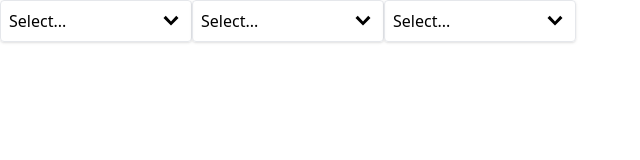
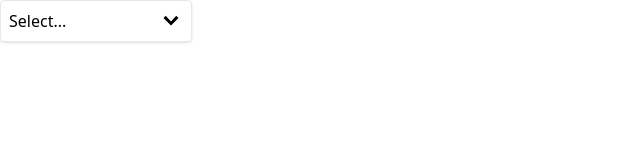
Before and after one commit to Alzubair98/comps, a React (Vite) app: page / in a window 1280 px wide. Shown: the top 160 px of the page, without its empty margins (0-640 px from the left). Built offline with nearby package versions, Linux system fonts and the light colour scheme.

Commit message:
remove duplicated dropdown

```diff
--- a/src/App.jsx
+++ b/src/App.jsx
@@ -4,8 +4,6 @@ function App() {
   return (
     <div className="App flex">
       <DropdownPage />
-      <DropdownPage />
-      <DropdownPage />
     </div>
   );
 }
```
